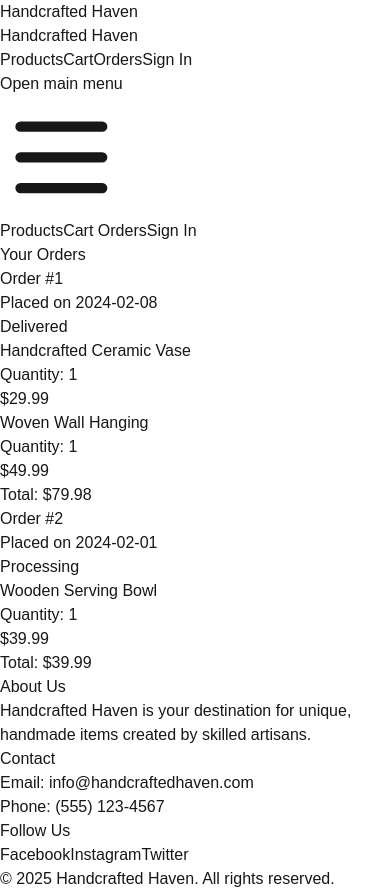
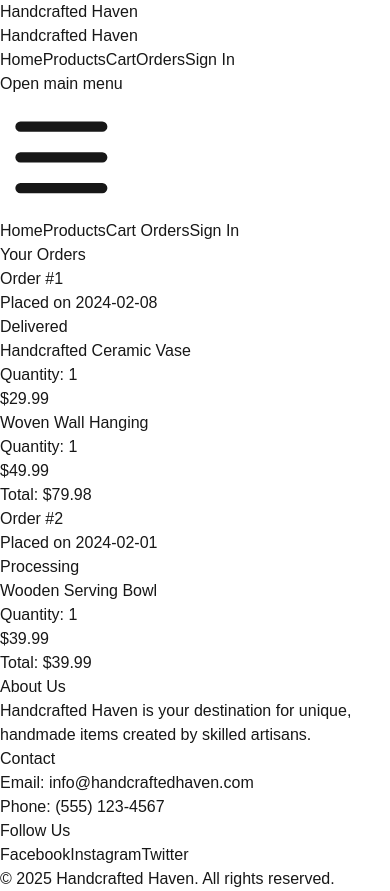
Before and after one commit to mattfelber/wdd430-final, a Next.js app: page /orders in a window 390 px wide. Built offline with nearby package versions, Linux system fonts and the light colour scheme; no server answers.

Commit message:
fixed navigation home button and hamburger menu that were missing

```diff
--- a/src/components/Navigation.tsx
+++ b/src/components/Navigation.tsx
@@ -12,27 +12,33 @@ export default function Navigation() {
 
   return (
     <nav className="bg-white shadow-lg fixed w-full top-0 z-50">
-      <div className="max-w-7xl mx-auto px-4 sm:px-6 lg:px-8">
+      <div className="max-w-7xl mx-auto px-4">
         <div className="flex justify-between h-16">
-          <div className="flex">
+          {/* Logo and Brand */}
           <div className="flex-shrink-0 flex items-center">
             <Link href="/" className="text-xl font-bold text-indigo-600">
               Handcrafted Haven
             </Link>
           </div>
-          </div>
 
           {/* Desktop Navigation */}
-          <div className="hidden sm:flex sm:items-center sm:space-x-8">
+          <div className="hidden sm:flex sm:items-center sm:ml-6">
+            <div className="flex space-x-4">
+              <Link
+                href="/"
+                className="text-gray-700 hover:text-indigo-600 px-3 py-2 rounded-md text-sm font-medium"
+              >
+                Home
+              </Link>
               <Link
                 href="/products"
-              className="text-gray-700 hover:text-indigo-600 px-3 py-2 rounded-md"
+                className="text-gray-700 hover:text-indigo-600 px-3 py-2 rounded-md text-sm font-medium"
               >
                 Products
               </Link>
               <Link
                 href="/cart"
-              className="text-gray-700 hover:text-indigo-600 px-3 py-2 rounded-md relative"
+                className="text-gray-700 hover:text-indigo-600 px-3 py-2 rounded-md text-sm font-medium relative"
               >
                 Cart
                 {totalItems > 0 && (
@@ -43,32 +49,34 @@ export default function Navigation() {
               </Link>
               <Link
                 href="/orders"
-              className="text-gray-700 hover:text-indigo-600 px-3 py-2 rounded-md"
+                className="text-gray-700 hover:text-indigo-600 px-3 py-2 rounded-md text-sm font-medium"
               >
                 Orders
               </Link>
               {user ? (
                 <button
                   onClick={signOut}
-                className="text-gray-700 hover:text-indigo-600 px-3 py-2 rounded-md"
+                  className="text-gray-700 hover:text-indigo-600 px-3 py-2 rounded-md text-sm font-medium"
                 >
                   Sign Out
                 </button>
               ) : (
                 <Link
                   href="/auth/signin"
-                className="text-gray-700 hover:text-indigo-600 px-3 py-2 rounded-md"
+                  className="text-gray-700 hover:text-indigo-600 px-3 py-2 rounded-md text-sm font-medium"
                 >
                   Sign In
                 </Link>
               )}
             </div>
+          </div>
 
           {/* Mobile menu button */}
-          <div className="flex items-center sm:hidden">
+          <div className="sm:hidden flex items-center">
             <button
               onClick={() => setIsOpen(!isOpen)}
-              className="inline-flex items-center justify-center p-2 rounded-md text-gray-700 hover:text-indigo-600 hover:bg-gray-100 focus:outline-none focus:ring-2 focus:ring-inset focus:ring-indigo-500"
+              className="inline-flex items-center justify-center p-2 rounded-md text-gray-700 hover:text-indigo-600 hover:bg-gray-100"
+              aria-expanded="false"
             >
               <span className="sr-only">Open main menu</span>
               {!isOpen ? (
@@ -78,11 +86,12 @@ export default function Navigation() {
                   fill="none"
                   viewBox="0 0 24 24"
                   stroke="currentColor"
+                  aria-hidden="true"
                 >
                   <path
                     strokeLinecap="round"
                     strokeLinejoin="round"
-                    strokeWidth={2}
+                    strokeWidth="2"
                     d="M4 6h16M4 12h16M4 18h16"
                   />
                 </svg>
@@ -93,11 +102,12 @@ export default function Navigation() {
                   fill="none"
                   viewBox="0 0 24 24"
                   stroke="currentColor"
+                  aria-hidden="true"
                 >
                   <path
                     strokeLinecap="round"
                     strokeLinejoin="round"
-                    strokeWidth={2}
+                    strokeWidth="2"
                     d="M6 18L18 6M6 6l12 12"
                   />
                 </svg>
@@ -107,26 +117,33 @@ export default function Navigation() {
         </div>
       </div>
 
-      {/* Mobile menu */}
+      {/* Mobile menu, show/hide based on menu state */}
       <div className={`${isOpen ? 'block' : 'hidden'} sm:hidden bg-white border-t border-gray-200`}>
-        <div className="pt-2 pb-3 space-y-1">
+        <div className="px-2 pt-2 pb-3 space-y-1">
+          <Link
+            href="/"
+            className="block px-3 py-2 rounded-md text-base font-medium text-gray-700 hover:text-indigo-600 hover:bg-gray-50"
+            onClick={() => setIsOpen(false)}
+          >
+            Home
+          </Link>
           <Link
             href="/products"
-            className="block px-3 py-2 text-base font-medium text-gray-700 hover:text-indigo-600 hover:bg-gray-50"
+            className="block px-3 py-2 rounded-md text-base font-medium text-gray-700 hover:text-indigo-600 hover:bg-gray-50"
             onClick={() => setIsOpen(false)}
           >
             Products
           </Link>
           <Link
             href="/cart"
-            className="block px-3 py-2 text-base font-medium text-gray-700 hover:text-indigo-600 hover:bg-gray-50"
+            className="block px-3 py-2 rounded-md text-base font-medium text-gray-700 hover:text-indigo-600 hover:bg-gray-50"
             onClick={() => setIsOpen(false)}
           >
             Cart {totalItems > 0 && `(${totalItems})`}
           </Link>
           <Link
             href="/orders"
-            className="block px-3 py-2 text-base font-medium text-gray-700 hover:text-indigo-600 hover:bg-gray-50"
+            className="block px-3 py-2 rounded-md text-base font-medium text-gray-700 hover:text-indigo-600 hover:bg-gray-50"
             onClick={() => setIsOpen(false)}
           >
             Orders
@@ -137,14 +154,14 @@ export default function Navigation() {
                 signOut();
                 setIsOpen(false);
               }}
-              className="block w-full text-left px-3 py-2 text-base font-medium text-gray-700 hover:text-indigo-600 hover:bg-gray-50"
+              className="block w-full text-left px-3 py-2 rounded-md text-base font-medium text-gray-700 hover:text-indigo-600 hover:bg-gray-50"
             >
               Sign Out
             </button>
           ) : (
             <Link
               href="/auth/signin"
-              className="block px-3 py-2 text-base font-medium text-gray-700 hover:text-indigo-600 hover:bg-gray-50"
+              className="block px-3 py-2 rounded-md text-base font-medium text-gray-700 hover:text-indigo-600 hover:bg-gray-50"
               onClick={() => setIsOpen(false)}
             >
               Sign In
```
Lines whose indentation alone changed are shown as unchanged.
